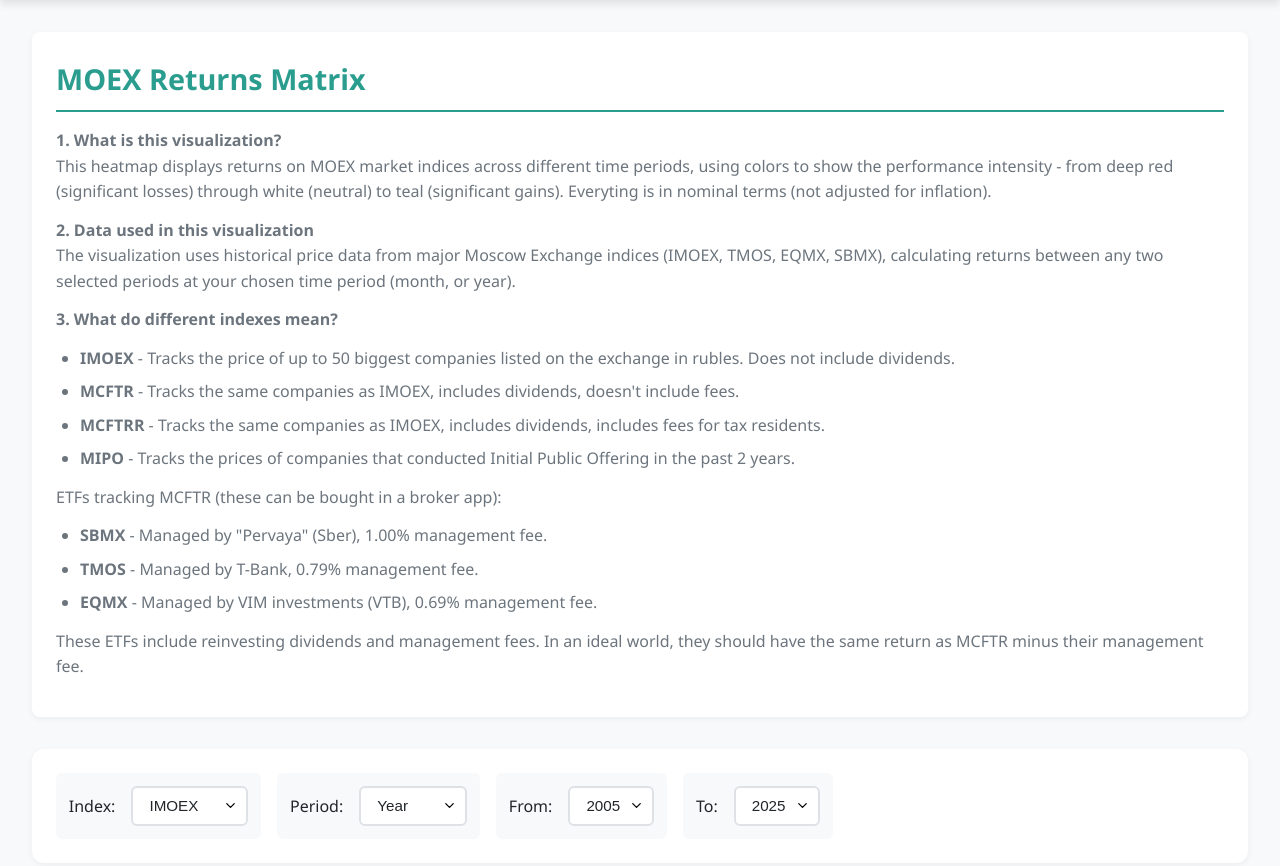
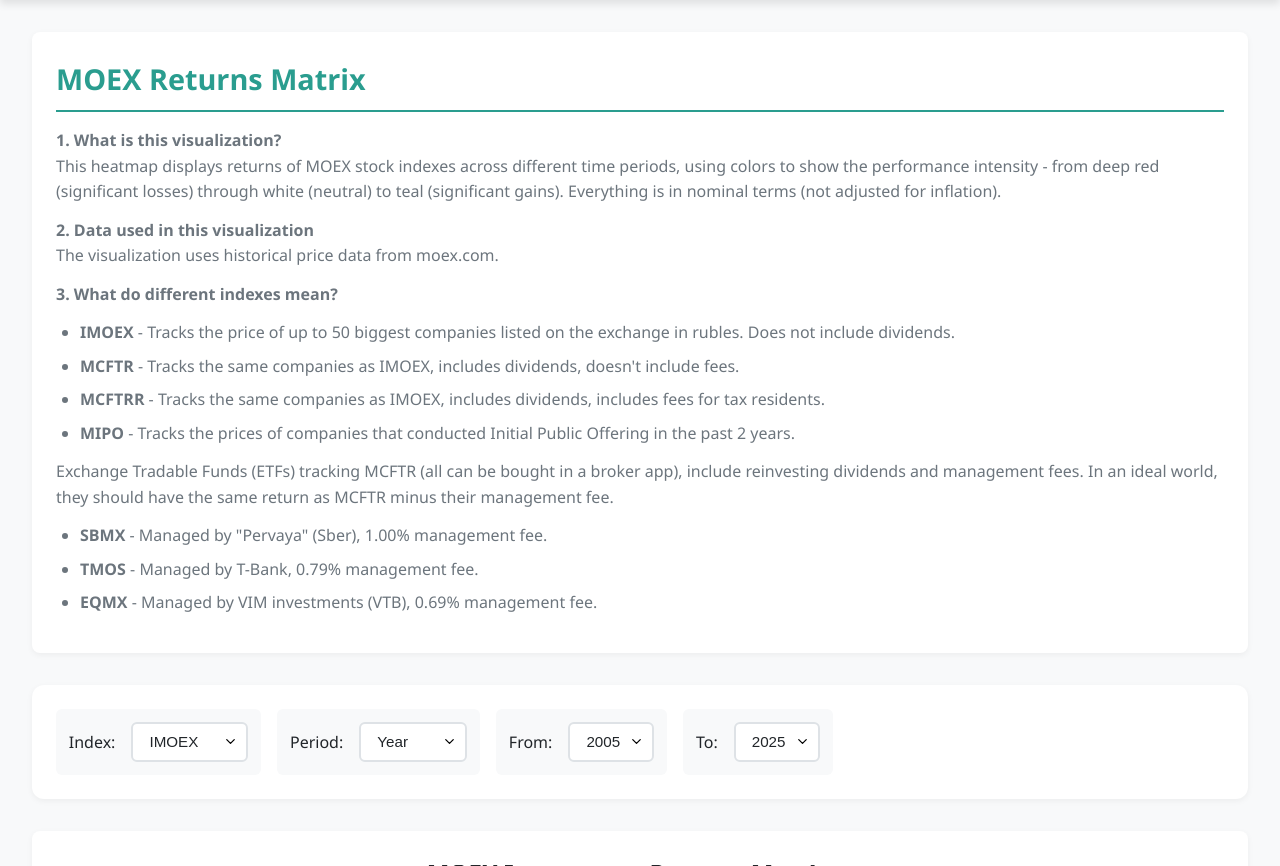
Before and after one commit to Data-Wrangling-and-Visualisation/Stock-Market-Visualization, a Flask app: page /heatmap in a window 1280 px wide. Shown: the part 72-938 px from the top of the page. Run offline with Flask 3, Linux system fonts and the light colour scheme; data comes from the database, SQL or seed files in the repository.

Commit message:
Changed descriptions

```diff
--- a/src/templates/heatmap.html
+++ b/src/templates/heatmap.html
@@ -43,12 +43,12 @@
     <h2>MOEX Returns Matrix</h2>
 
     <p><strong>1. What is this visualization?</strong><br>
-    This heatmap displays returns on MOEX market indices across different time periods, using colors to show the performance intensity - from deep red (significant losses) through white (neutral) to teal (significant gains).
-    Everyting is in nominal terms (not adjusted for inflation).
+    This heatmap displays returns of MOEX stock indexes across different time periods, using colors to show the performance intensity - from deep red (significant losses) through white (neutral) to teal (significant gains).
+    Everything is in nominal terms (not adjusted for inflation).
     </p>
 
     <p><strong>2. Data used in this visualization</strong><br>
-    The visualization uses historical price data from major Moscow Exchange indices (IMOEX, TMOS, EQMX, SBMX), calculating returns between any two selected periods at your chosen time period (month, or year).</p>
+    The visualization uses historical price data from moex.com.</p>
 
     <p><strong>3. What do different indexes mean?</strong><br>
     <ul>
@@ -57,13 +57,13 @@
         <li><strong>MCFTRR</strong> - Tracks the same companies as IMOEX, includes dividends, includes fees for tax residents.</li>
         <li><strong>MIPO</strong> - Tracks the prices of companies that conducted Initial Public Offering in the past 2 years.</li>
     </ul>
-    <p>ETFs tracking MCFTR (these can be bought in a broker app):</p>
+    <p>Exchange Tradable Funds (ETFs) tracking MCFTR (all can be bought in a broker app), include reinvesting dividends and management fees.
+    In an ideal world, they should have the same return as MCFTR minus their management fee.</p>
     <ul>
         <li><strong>SBMX</strong> - Managed by "Pervaya" (Sber), 1.00% management fee.</li>
         <li><strong>TMOS</strong> - Managed by T-Bank, 0.79% management fee.</li>
         <li><strong>EQMX</strong> - Managed by VIM investments (VTB), 0.69% management fee.</li>
     </ul>
-    <p>These ETFs include reinvesting dividends and management fees. In an ideal world, they should have the same return as MCFTR minus their management fee.</p>
     </p>
 </div>
 
```
